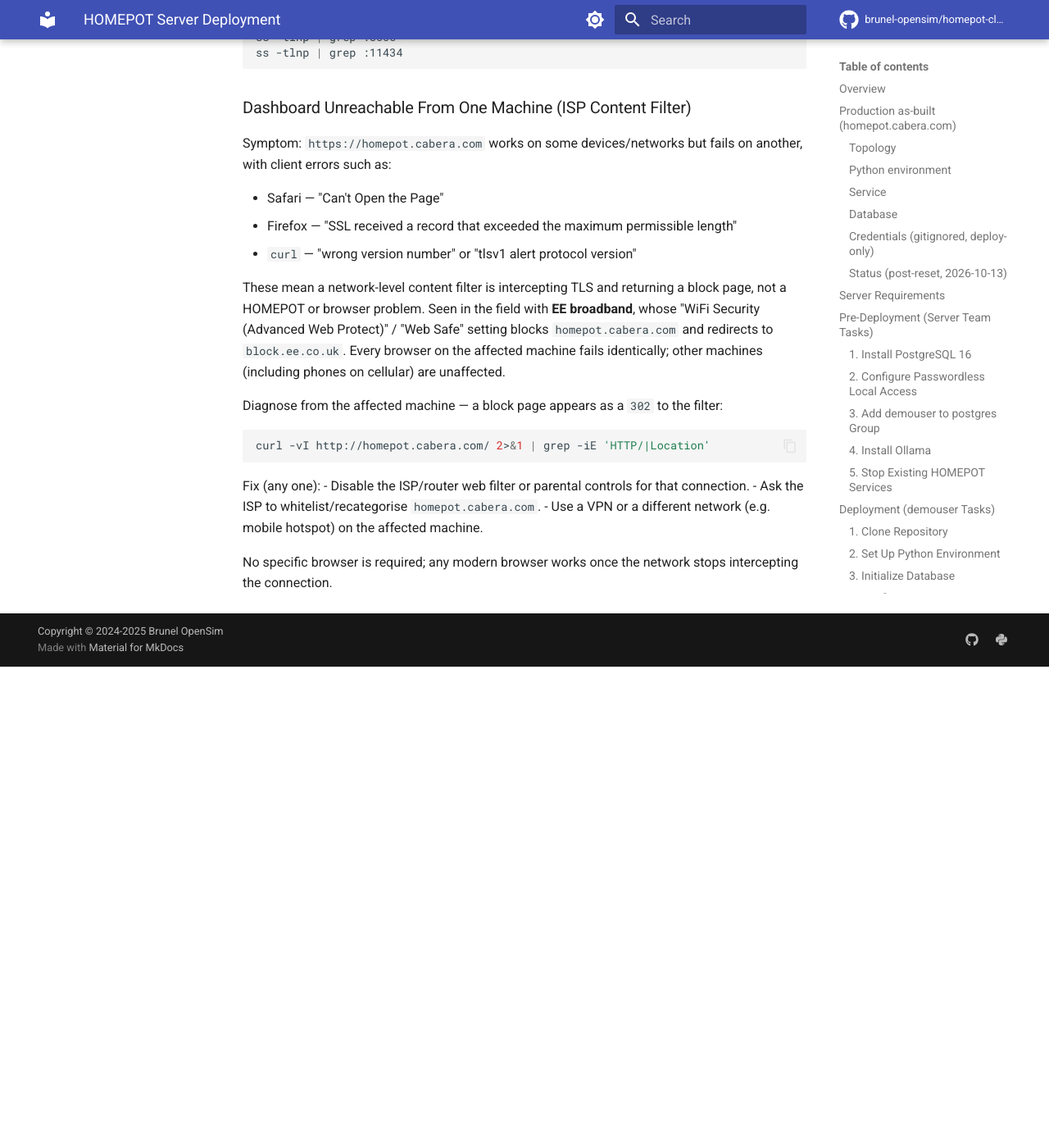
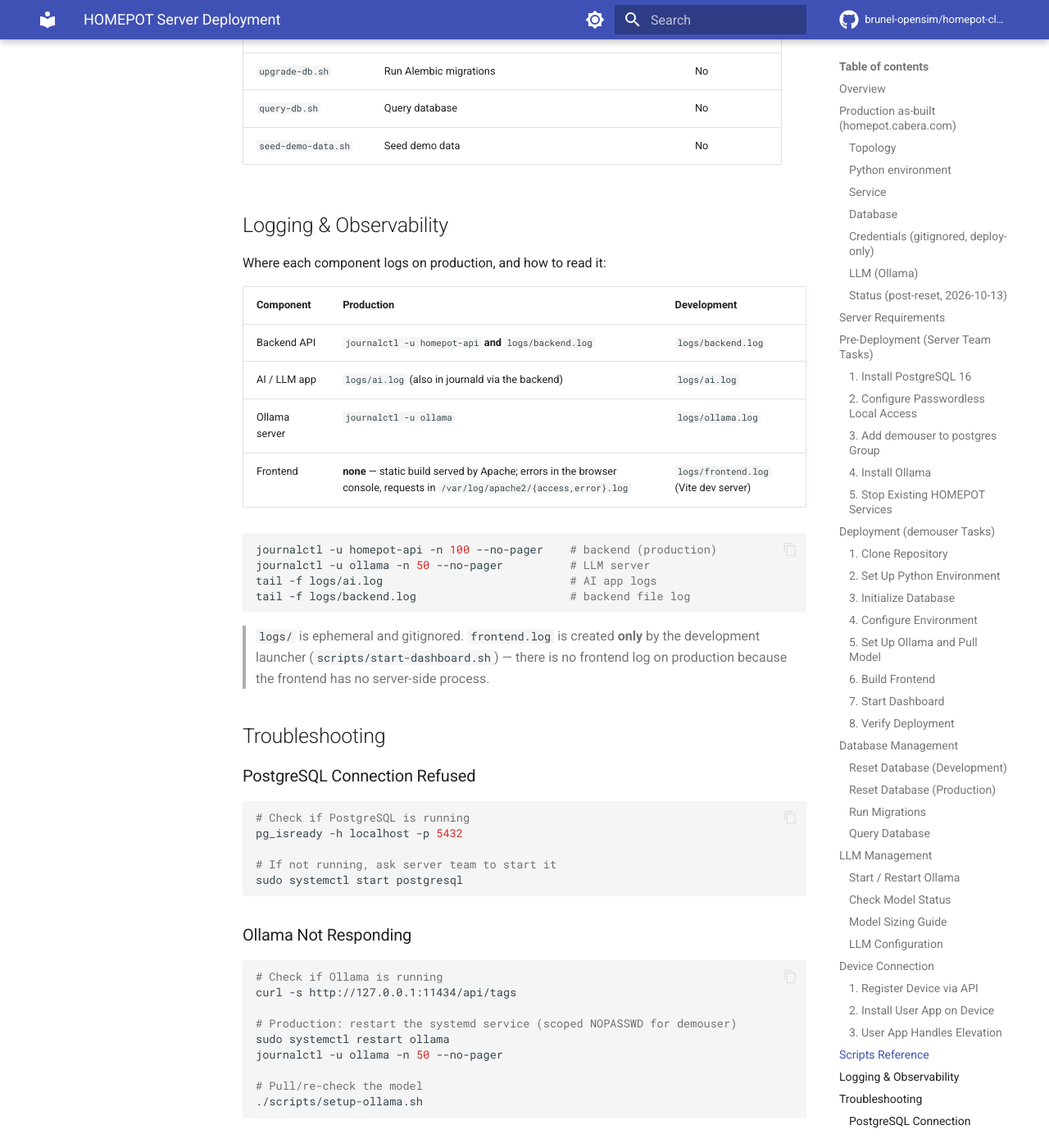
Before and after one commit to brunel-opensim/homepot-client, an MkDocs documentation site: the page built from docs/server-deployment.md, in a window 1280 px wide and 1400 px high, scrolled down 10202 px. Shown: the whole window at 82% size. Built offline with MkDocs 1.6.1 and Material for MkDocs 9.7.7, drawn with Linux system fonts in a browser that asks for light colours; comment, search, counter and statistics services are not loaded; the version menu is left out; before the commit the page ends 11015 px from its top, so only the background shows below that; some of the changed text lies outside the part shown.

Commit message:
fix(ollama): stop colliding with ai.log; document production logs
setup-ollama.sh now writes the Ollama server's stdout to logs/ollama.log and
its PID to logs/ollama.pid, instead of logs/ai.log / logs/ai.pid. logs/ai.log
is owned by the backend's 'ai' logger via a RotatingFileHandler, so two writers
appending to/rotating one file corrupted each other's output. When the script
reuses an existing (systemd) Ollama instance it no longer writes a PID file,
since it does not own that process.

Docs: add a 'Logging & Observability' section and the production LLM (Ollama)
as-built notes to server-deployment.md; clarify development vs production logs
in logs/README.md; fix the stale 'logs/api.log' reference; and note there is no
frontend.log on production (the frontend is a static build served by Apache).

````diff
--- a/docs/server-deployment.md
+++ b/docs/server-deployment.md
@@ -72,6 +72,20 @@
   `scripts/seed-users.sh` after a reset (3 dev accounts: `maziar` Admin,
   `gowtham` Technician, `robin` Technician, shared dev password). Google SSO
   env vars are not configured.
+
+### LLM (Ollama)
+
+- `ollama` **0.40.4** installed and running as a systemd unit
+  (`ollama.service`), **enabled at boot**, listening on `127.0.0.1:11434`.
+  The `llama3.2` model (~2 GB) is pulled.
+- The app reads the model/host from `ai/config.yaml` (`llm.model`,
+  `llm.base_url`). The dashboard AI calls Ollama **in-process** from the backend
+  (`ai/llm.py` → `localhost:11434`); the standalone `ai/api.py` service on
+  `:8001` is **not** required.
+- `demouser` has a scoped NOPASSWD rule for `systemctl start|stop|restart ollama`
+  (`/etc/sudoers.d/homepot-ollama`).
+- A **2 GB swapfile** is configured (the host has no other swap) to absorb the
+  model-load memory spike.
 
 ### Status (post-reset, 2026-10-13)
 
@@ -161,9 +175,22 @@
 
 ```bash
 curl -fsSL https://ollama.com/install.sh | sudo sh
+sudo systemctl enable --now ollama
 ```
 
-This installs the Ollama binary to `/usr/local/bin/ollama`.
+This installs the Ollama binary to `/usr/local/bin/ollama` and registers a
+systemd unit (`ollama.service`) that listens on `127.0.0.1:11434`. Enable it so
+it starts at boot.
+
+To let `demouser` manage Ollama without broad sudo, add a scoped rule at
+`/etc/sudoers.d/homepot-ollama` (`chmod 0440`; validate with `visudo -c`):
+
+```
+demouser ALL=(ALL) NOPASSWD: /usr/bin/systemctl start ollama, /usr/bin/systemctl stop ollama, /usr/bin/systemctl restart ollama
+```
+
+For low-RAM hosts, add a **2 GB swapfile** so the model load does not OOM
+(the production host has one).
 
 ### 5. Stop Existing HOMEPOT Services
 
@@ -251,14 +278,27 @@
 
 ### 5. Set Up Ollama and Pull Model
 
+The server team installs and enables Ollama (§ Pre-Deployment → Install
+Ollama). As `demouser`, just pull the model:
+
 ```bash
 ./scripts/setup-ollama.sh
 ```
 
 This script:
 - Reads the model name from `ai/config.yaml` (default: `llama3.2`)
-- Starts the Ollama server on port 11434
-- Pulls the llama3.2 model (~2GB download)
+- Detects and **reuses** the existing systemd Ollama instance on `:11434`
+  (it does not start a second server, and writes no PID file in this case)
+- Pulls `llama3.2` (~2 GB) if it is missing
+- Writes server stdout to `logs/ollama.log` only when it starts its own
+  instance (development)
+
+Verify:
+
+```bash
+ollama list                                   # -> llama3.2:latest
+curl -s http://127.0.0.1:11434/api/version    # -> {"version":"0.40.4"}
+```
 
 ### 6. Build Frontend
 
@@ -342,11 +382,17 @@
 
 ## LLM Management
 
-### Start Ollama
+### Start / Restart Ollama
+
+On production Ollama runs as a systemd service — restart it directly:
 
 ```bash
-./scripts/setup-ollama.sh
+sudo systemctl restart ollama        # scoped NOPASSWD rule for demouser
+journalctl -u ollama -n 50 --no-pager
 ```
+
+`./scripts/setup-ollama.sh` is mainly for pulling models and development; it
+reuses (and never restarts) an existing systemd instance.
 
 ### Check Model Status
 
@@ -419,6 +465,28 @@
 | `query-db.sh` | Query database | No |
 | `seed-demo-data.sh` | Seed demo data | No |
 
+## Logging & Observability
+
+Where each component logs on production, and how to read it:
+
+| Component | Production | Development |
+|-----------|-----------|-------------|
+| Backend API | `journalctl -u homepot-api` **and** `logs/backend.log` | `logs/backend.log` |
+| AI / LLM app | `logs/ai.log` (also in journald via the backend) | `logs/ai.log` |
+| Ollama server | `journalctl -u ollama` | `logs/ollama.log` |
+| Frontend | **none** — static build served by Apache; errors in the browser console, requests in `/var/log/apache2/{access,error}.log` | `logs/frontend.log` (Vite dev server) |
+
+```bash
+journalctl -u homepot-api -n 100 --no-pager    # backend (production)
+journalctl -u ollama -n 50 --no-pager          # LLM server
+tail -f logs/ai.log                            # AI app logs
+tail -f logs/backend.log                       # backend file log
+```
+
+> `logs/` is ephemeral and gitignored. `frontend.log` is created **only** by the
+> development launcher (`scripts/start-dashboard.sh`) — there is no frontend log
+> on production because the frontend has no server-side process.
+
 ## Troubleshooting
 
 ### PostgreSQL Connection Refused
@@ -435,17 +503,22 @@
 
 ```bash
 # Check if Ollama is running
-curl -s http://localhost:11434/api/tags
+curl -s http://127.0.0.1:11434/api/tags
 
-# Restart Ollama
+# Production: restart the systemd service (scoped NOPASSWD for demouser)
+sudo systemctl restart ollama
+journalctl -u ollama -n 50 --no-pager
+
+# Pull/re-check the model
 ./scripts/setup-ollama.sh
 ```
 
 ### API Returns 500 Errors
 
 ```bash
-# Check API logs
-tail -f logs/api.log
+# Check API logs (production: journald; also logs/backend.log)
+journalctl -u homepot-api -n 100 --no-pager
+tail -f logs/backend.log
 
 # Verify database connection
 ./scripts/query-db.sh tables
````
Also changed, not shown: docs/getting-started.md (+4 -3 lines), logs/README.md (+26 -10 lines), 1 other file.
